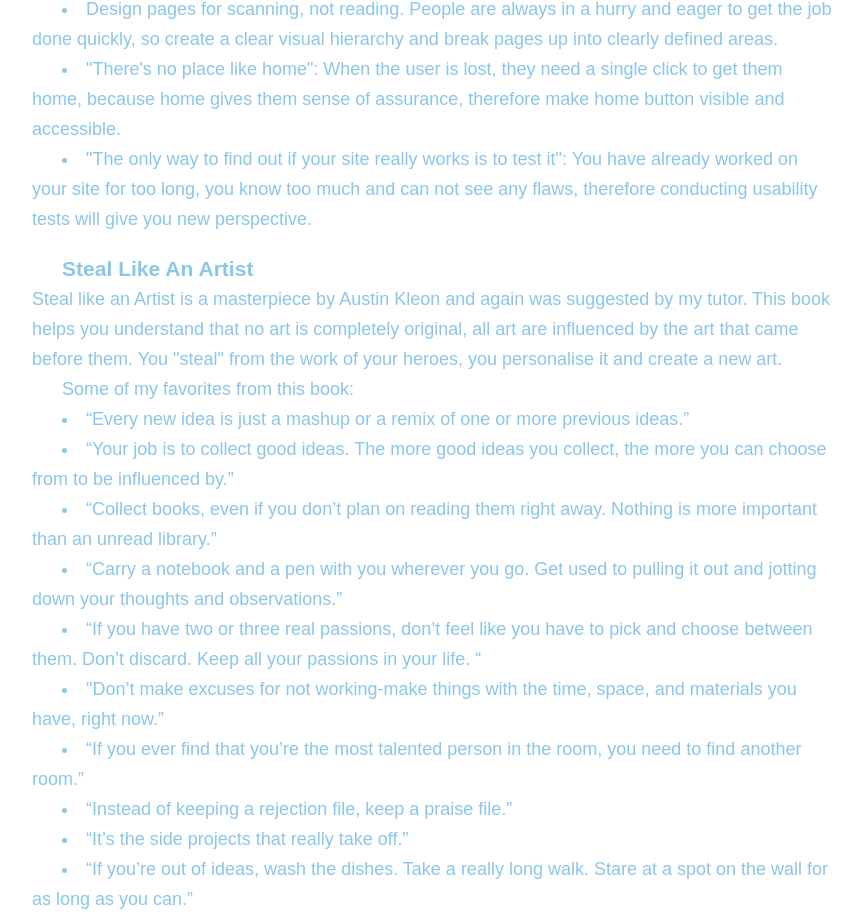
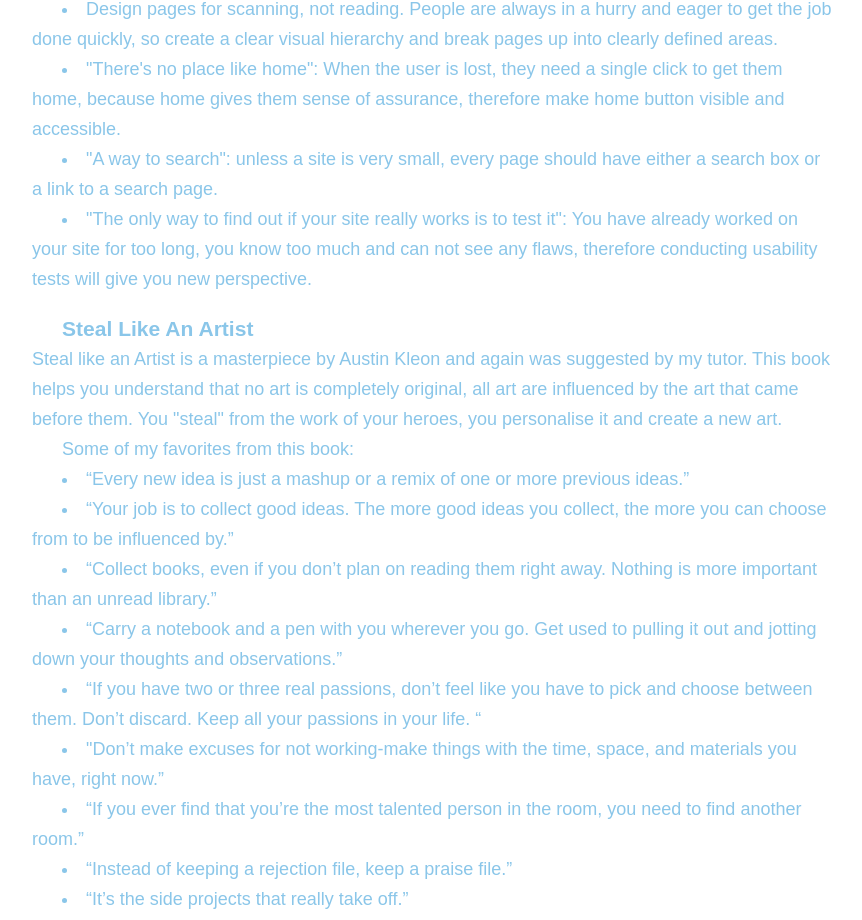
Before and after one commit to paulinemarg/myBlog, a React (Create React App) app: page /books in a window 1280 px wide. Shown: the part 1291-2211 px from the top of the page, without its empty margins (208-1070 px from the left). Built offline with nearby package versions, Linux system fonts and the light colour scheme; the HTML template or start-up script is replaced by a standard one.

Commit message:
updated article

```diff
--- a/src/components/pages/Books.jsx
+++ b/src/components/pages/Books.jsx
@@ -20,6 +20,7 @@
             <li>"Number of clicks doesn't matter, as long as they are mindless": Since clicking is one of the most used action in any application, we need to design it explicitly as possible.</li>
             <li>Design pages for scanning, not reading. People are always in a hurry and eager to get the job done quickly, so create a clear visual hierarchy and break pages up into clearly defined areas.</li>
             <li>"There's no place like home": When the user is lost, they need a single click to get them home, because home gives them sense of assurance, therefore make home button visible and accessible.</li>
+            <li>"A way to search": unless a site is very small, every page should have either a search box or a link to a search page.</li>
             <li>"The only way to find out if your site really works is to test it": You have already worked on your site for too long, you know too much and can not see any flaws, therefore conducting usability tests will give you new perspective.</li>
           </div>
           <div className='indent'>
```
